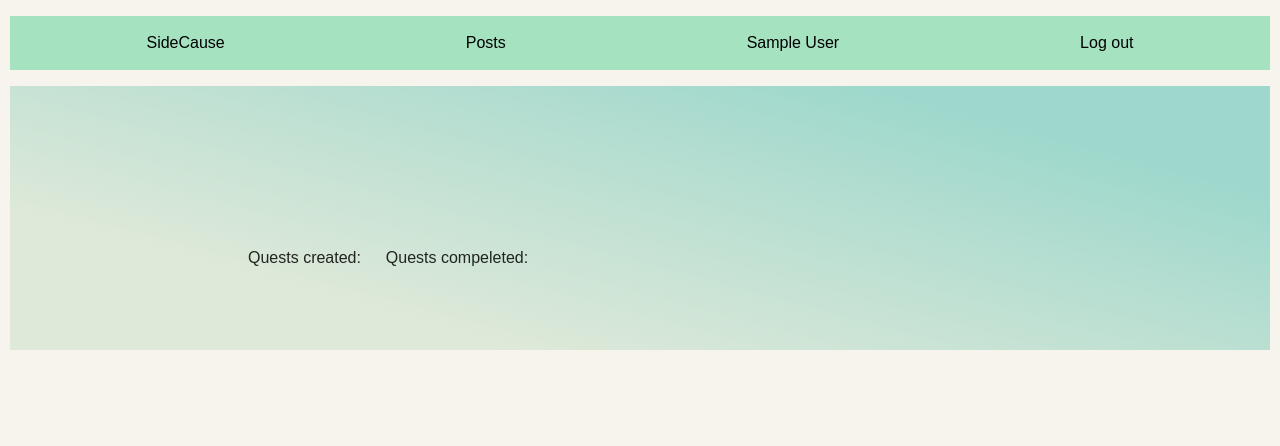
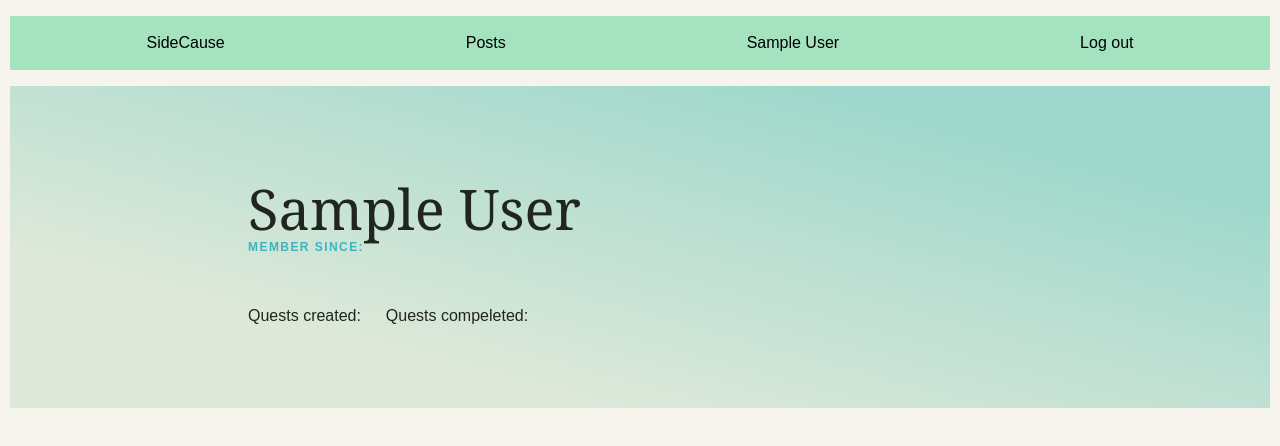
Before and after one commit to ChicoState/sidecause, a Next.js app: page /profile in a window 1280 px wide. Shown: the top 446 px of the page. Built offline with nearby package versions, Linux system fonts and the light colour scheme; no server answers; the database is empty; sample sign-in values are in the browser's storage.

Commit message:
user info now given to profile page

```diff
--- a/app/profile/page.tsx
+++ b/app/profile/page.tsx
@@ -1,18 +1,29 @@
-import Link from 'next/link'
+import { redirect } from 'next/navigation'
+import { auth } from '../../auth'
+import { prisma } from '../../lib/prisma'
 
-type UserProps = {
-  session: { user?: { name?: string | null } } | null
-}
+export default async function ProfilePage() {
+    const session = await auth()
+    if (!session?.user?.email) {
+    redirect('/login')
+    }
 
-export default function ProfilePage({ session }: UserProps) {
+    const user = await prisma.user.findUnique({
+        where: { email: session.user.email },
+        select: {
+        displayName: true,
+        createdAt: true,
+        },
+    })
+
     return (
     <main>
       <section className="hero" aria-labelledby="hero-title">
         <div className="hero__content">
             {/* profile image */}
             <h2 id="hero-title">{session?.user?.name}</h2>
-            <p>
-        <br/><br/>Quests created: {/*# of posts created by user*/} &emsp; Quests compeleted: {/*# of posts completed by user*/}</p>
+            <p className="eyebrow">Member since: {user?.createdAt.toLocaleDateString()}</p>
+            <p><br/><br/>Quests created: {/*# of posts created by user*/} &emsp; Quests compeleted: {/*# of posts completed by user*/}</p>
         </div>
       </section>
     </main>
```
